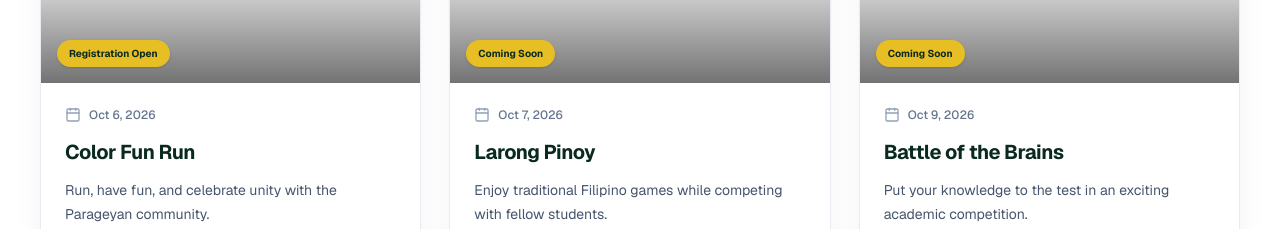
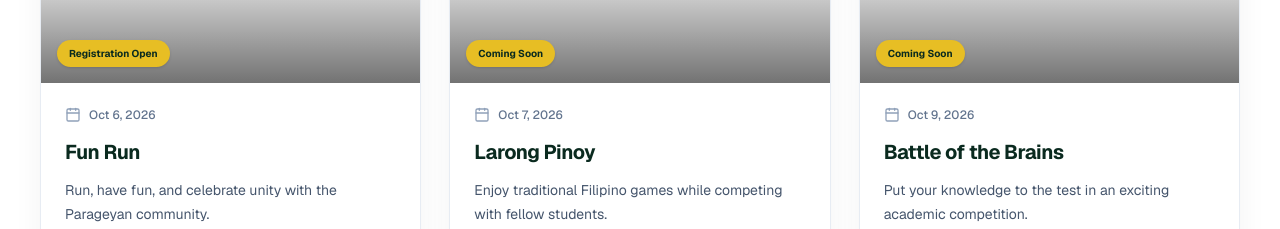
Before and after one commit to buildwithjaym/ssc-activity-hub, a Next.js app: page / in a window 1280 px wide. Shown: the part 4220-4449 px from the top of the page. Built offline with nearby package versions, Linux system fonts and the light colour scheme.

Commit message:
Update featured activities

```diff
--- a/components/featured-activities.tsx
+++ b/components/featured-activities.tsx
@@ -85,7 +85,7 @@ const activities: Activity[] = [
   },
 
   {
-    title: "Color Fun Run",
+    title: "Fun Run",
     date: "Oct 6, 2026",
     category: "Sports",
     description:
```
